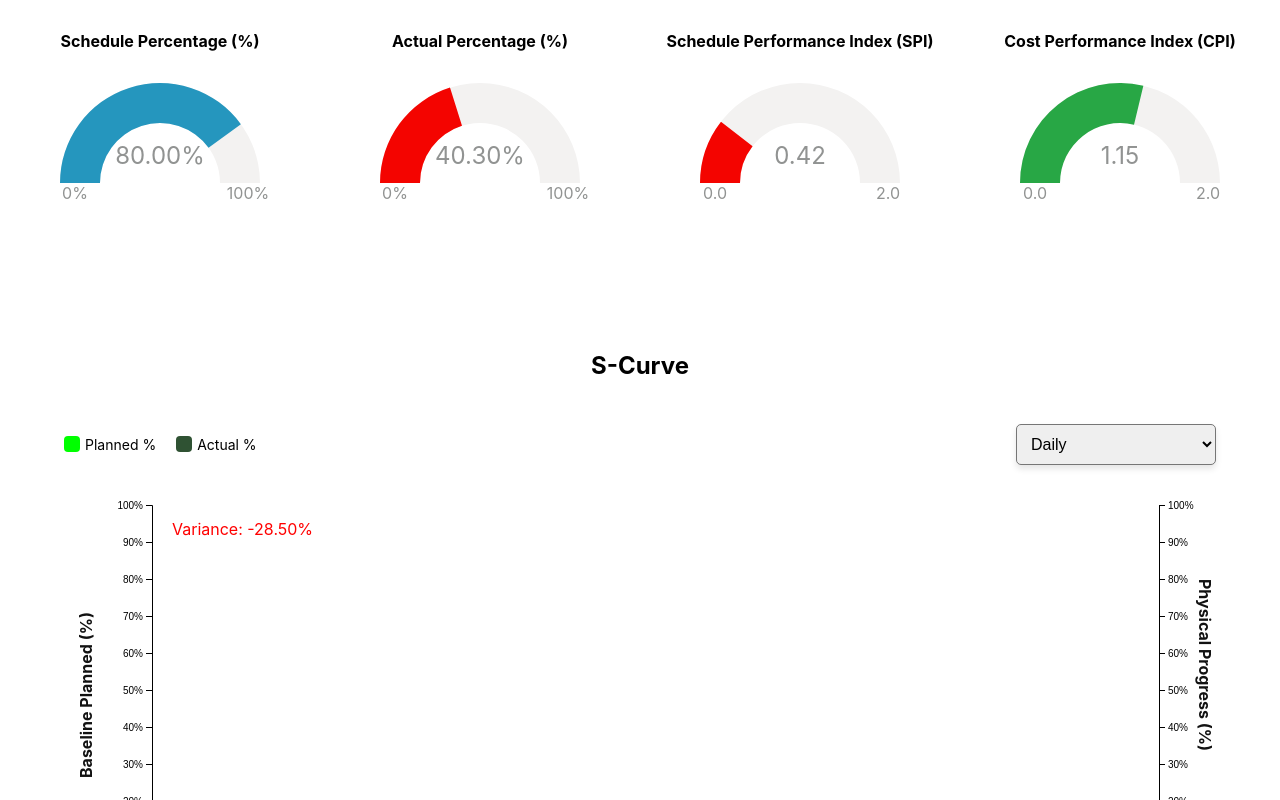
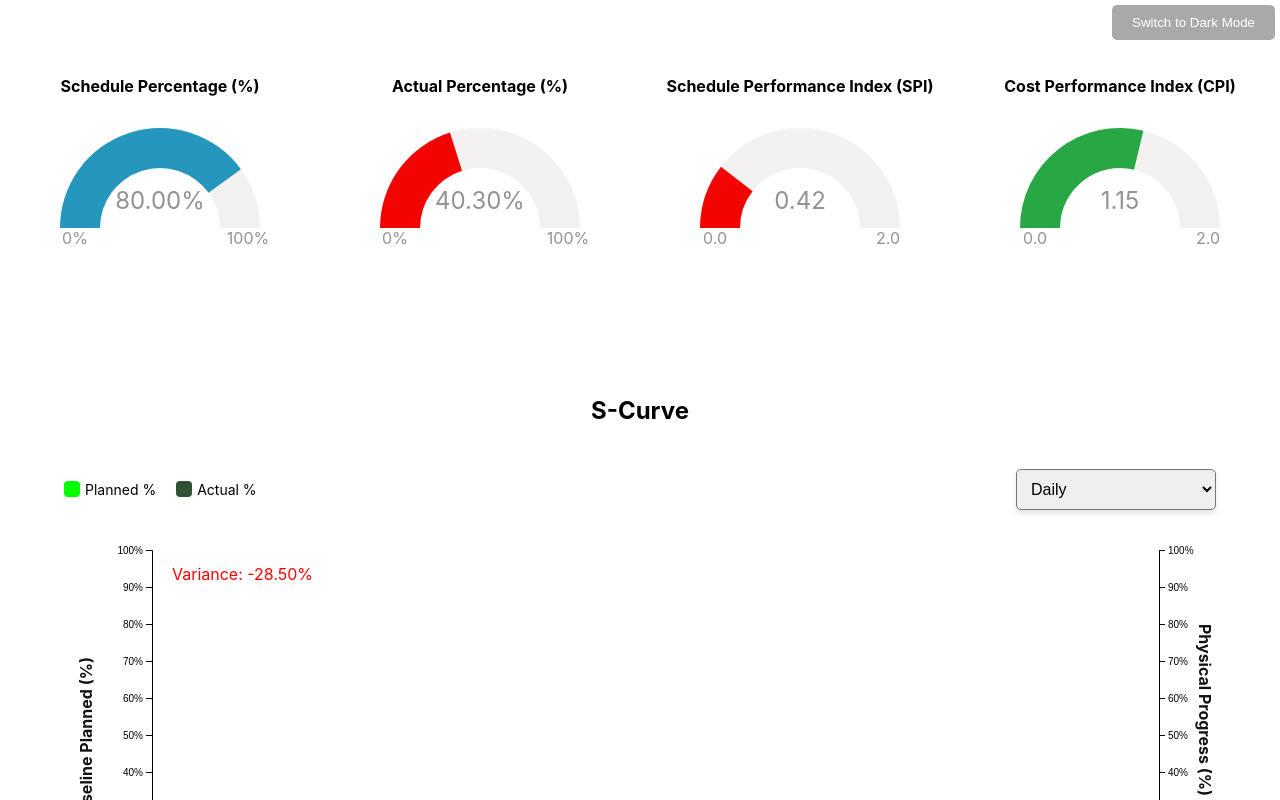
Before and after one commit to Jyoti-Technosoft/d3-scurve-gauge, a React (Create React App) app: page / in a window 1280 px wide. Shown: the top 800 px of the page. Built offline with nearby package versions, Linux system fonts and the light colour scheme.

Commit message:
Add toggle button to change the theme

```diff
--- a/src/App.css
+++ b/src/App.css
@@ -64,3 +64,39 @@ svg {
   background: #f1f1f1;
   border-radius: 4px;
 }
+
+.light-mode .mode-toggle-button {
+  padding: 10px 20px;
+  margin: 5px;
+  border: none;
+  cursor: pointer;
+  border-radius: 5px;
+  background-color: darkgray;
+  color: #ffffff;
+
+  &:hover {
+    background-color: darkgray;
+    color: #ffffff;
+  }
+}
+
+.dark-mode .mode-toggle-button {
+  padding: 10px 20px;
+  margin: 5px;
+  border: none;
+  cursor: pointer;
+  border-radius: 5px;
+  background-color: #ffffff;
+  color: #000000;
+
+  &:hover {
+    background-color: #ffffff;
+    color: #000000;
+  }
+}
+
+.button-container {
+  width: 100%;
+  display: flex;
+  justify-content: end;
+}
--- a/src/App.js
+++ b/src/App.js
@@ -1,4 +1,4 @@
-import React from "react";
+import React, { useState } from "react";
 
 import Dashboard from "./Components/Dashboard";
 import SCurveChart from "./Components/SCurveChart";
@@ -8,9 +8,18 @@ import projectInfoData from "./Json/project-info.json";
 import "./App.css";
 
 function App() {
-  const isDarkMode = false;
+  const [isDarkMode, setIsDarkMode] = useState(false);
+  const toggleDarkMode = () => {
+    setIsDarkMode((prevMode) => !prevMode);
+  };
+
   return (
     <div className={`App ${isDarkMode ? "dark-mode" : "light-mode"}`}>
+      <div className="button-container">
+        <button className="mode-toggle-button" onClick={toggleDarkMode}>
+          {isDarkMode ? "Switch to Light Mode" : "Switch to Dark Mode"}
+        </button>
+      </div>
       <Dashboard isDarkMode={isDarkMode} projectInfoData={projectInfoData}/>
       <SCurveChart
         isDarkMode={isDarkMode}
```
